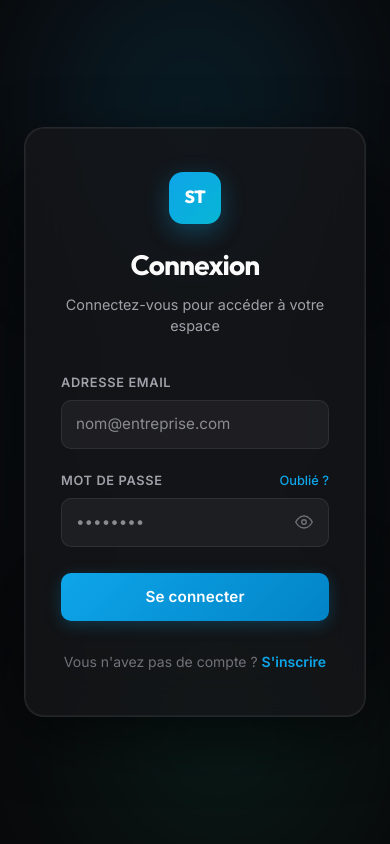
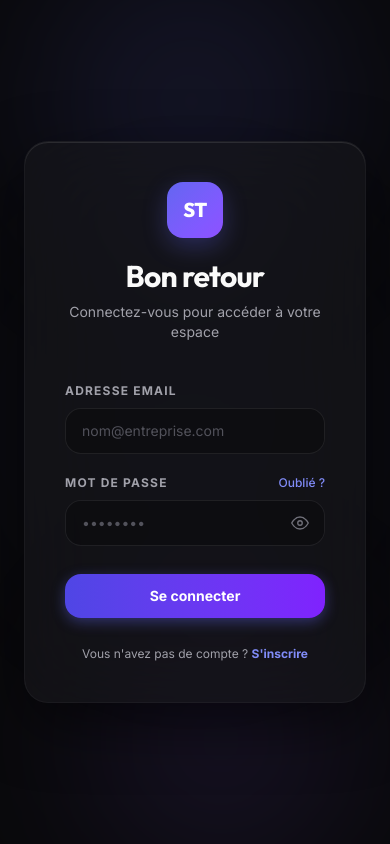
Before and after one commit to Ilyas0236/projet-pointage, a Next.js app: page /login in a window 390 px wide. Built offline with nearby package versions, Linux system fonts and the light colour scheme.

Commit message:
feat: refonte UI/UX premium - login, dashboards admin/employé, design system Tailwind

```diff
--- a/src/app/login/page.js
+++ b/src/app/login/page.js
@@ -45,52 +45,11 @@ export default function LoginPage() {
   };
 
   return (
-    <div
-      style={{
-        display: 'flex',
-        alignItems: 'center',
-        justifyContent: 'center',
-        minHeight: '100vh',
-        padding: '24px',
-        position: 'relative',
-        overflow: 'hidden',
-        background: '#09090b',
-      }}
-    >
+    <div className="relative min-h-screen flex items-center justify-center overflow-hidden bg-background p-6">
       {/* Animated gradient blobs */}
-      <div style={{
-        position: 'absolute',
-        top: '-20%',
-        left: '-10%',
-        width: '500px',
-        height: '500px',
-        borderRadius: '50%',
-        background: 'radial-gradient(circle, rgba(14,165,233,0.15) 0%, transparent 70%)',
-        filter: 'blur(60px)',
-        animation: 'float1 8s ease-in-out infinite',
-      }} />
-      <div style={{
-        position: 'absolute',
-        bottom: '-15%',
-        right: '-10%',
-        width: '450px',
-        height: '450px',
-        borderRadius: '50%',
-        background: 'radial-gradient(circle, rgba(16,185,129,0.12) 0%, transparent 70%)',
-        filter: 'blur(60px)',
-        animation: 'float2 10s ease-in-out infinite',
-      }} />
-      <div style={{
-        position: 'absolute',
-        top: '50%',
-        left: '50%',
-        transform: 'translate(-50%, -50%)',
-        width: '600px',
-        height: '600px',
-        borderRadius: '50%',
-        background: 'radial-gradient(circle, rgba(14,165,233,0.06) 0%, transparent 70%)',
-        filter: 'blur(40px)',
-      }} />
+      <div className="absolute top-[-20%] left-[-10%] w-[500px] h-[500px] rounded-full bg-[radial-gradient(circle,rgba(99,102,241,0.15)_0%,transparent_70%)] blur-[60px] animate-[float1_8s_ease-in-out_infinite]" />
+      <div className="absolute bottom-[-15%] right-[-10%] w-[450px] h-[450px] rounded-full bg-[radial-gradient(circle,rgba(139,92,246,0.12)_0%,transparent_70%)] blur-[60px] animate-[float2_10s_ease-in-out_infinite]" />
+      <div className="absolute top-1/2 left-1/2 -translate-x-1/2 -translate-y-1/2 w-[600px] h-[600px] rounded-full bg-[radial-gradient(circle,rgba(99,102,241,0.06)_0%,transparent_70%)] blur-[40px]" />
 
       <style jsx>{`
         @keyframes float1 {
@@ -105,62 +64,21 @@ export default function LoginPage() {
         }
       `}</style>
 
-      <div
-        className="animate-fade-in"
-        style={{
-          width: '100%',
-          maxWidth: '420px',
-          padding: '44px 36px',
-          background: 'rgba(24, 24, 27, 0.7)',
-          backdropFilter: 'blur(24px)',
-          WebkitBackdropFilter: 'blur(24px)',
-          border: '1px solid rgba(255,255,255,0.08)',
-          borderRadius: '20px',
-          boxShadow: '0 20px 60px rgba(0,0,0,0.5), 0 0 0 1px rgba(255,255,255,0.05) inset',
-          position: 'relative',
-          zIndex: 10,
-        }}
-      >
-        <div style={{ textAlign: 'center', marginBottom: '36px', display: 'flex', flexDirection: 'column', alignItems: 'center' }}>
-          <div style={{
-            background: 'linear-gradient(135deg, #0ea5e9, #06b6d4)',
-            color: 'white',
-            borderRadius: '14px',
-            width: '52px',
-            height: '52px',
-            display: 'flex',
-            alignItems: 'center',
-            justifyContent: 'center',
-            fontWeight: '800',
-            fontSize: '1.1rem',
-            marginBottom: '20px',
-            boxShadow: '0 8px 24px rgba(14,165,233,0.3)',
-            letterSpacing: '-0.02em',
-            fontFamily: 'var(--font-heading)',
-          }}>ST</div>
-          <h2 style={{ fontSize: '1.75rem', fontWeight: 700, marginBottom: '8px', color: '#fafafa', letterSpacing: '-0.03em', fontFamily: 'var(--font-heading)' }}>
-            Connexion
+      <div className="relative z-10 w-full max-w-[420px] p-10 bg-surface-900/60 backdrop-blur-2xl border border-border/50 rounded-3xl shadow-[0_20px_60px_rgba(0,0,0,0.5),_inset_0_1px_0_rgba(255,255,255,0.1)] animate-fade-in">
+        <div className="text-center mb-10 flex flex-col items-center">
+          <div className="bg-gradient-to-br from-primary-500 to-violet-500 text-white rounded-2xl w-14 h-14 flex items-center justify-center font-extrabold text-xl mb-5 shadow-[0_8px_24px_rgba(99,102,241,0.3)] tracking-tight font-heading">
+            ST
+          </div>
+          <h2 className="text-3xl font-bold mb-2 text-foreground tracking-tight font-heading">
+            Bon retour
           </h2>
-          <p style={{ color: '#a1a1aa', fontSize: '0.9rem', lineHeight: 1.5 }}>
+          <p className="text-muted-foreground text-sm">
             Connectez-vous pour accéder à votre espace
           </p>
         </div>
 
         {error && (
-          <div
-            style={{
-              padding: '12px 16px',
-              backgroundColor: 'rgba(239,68,68,0.1)',
-              color: '#ef4444',
-              border: '1px solid rgba(239,68,68,0.25)',
-              borderRadius: '10px',
-              fontSize: '0.85rem',
-              marginBottom: '24px',
-              display: 'flex',
-              alignItems: 'center',
-              gap: '8px'
-            }}
-          >
+          <div className="mb-6 flex items-center gap-2 p-3 bg-destructive/10 text-destructive border border-destructive/20 rounded-xl text-sm animate-in slide-in-from-top-2">
             <svg width="16" height="16" viewBox="0 0 24 24" fill="none" stroke="currentColor" strokeWidth="2" strokeLinecap="round" strokeLinejoin="round">
               <circle cx="12" cy="12" r="10"></circle>
               <line x1="12" y1="8" x2="12" y2="12"></line>
@@ -170,9 +88,9 @@ export default function LoginPage() {
           </div>
         )}
 
-        <form onSubmit={handleLogin} style={{ display: 'flex', flexDirection: 'column', gap: '22px' }}>
-          <div style={{ display: 'flex', flexDirection: 'column', gap: '8px' }}>
-            <label style={{ fontSize: '0.8rem', fontWeight: 600, color: '#a1a1aa', textTransform: 'uppercase', letterSpacing: '0.05em' }}>
+        <form onSubmit={handleLogin} className="flex flex-col gap-5">
+          <div className="flex flex-col gap-2">
+            <label className="text-[0.75rem] font-bold text-muted-foreground uppercase tracking-widest">
               Adresse Email
             </label>
             <input
@@ -181,69 +99,32 @@ export default function LoginPage() {
               value={email}
               onChange={(e) => setEmail(e.target.value)}
               required
-              style={{
-                width: '100%',
-                padding: '12px 14px',
-                background: 'rgba(39,39,42,0.6)',
-                border: '1px solid rgba(255,255,255,0.08)',
-                borderRadius: '10px',
-                color: '#fafafa',
-                fontSize: '0.95rem',
-                outline: 'none',
-                transition: 'border-color 0.2s ease, box-shadow 0.2s ease',
-                boxSizing: 'border-box',
-              }}
-              onFocus={(e) => { e.target.style.borderColor = '#0ea5e9'; e.target.style.boxShadow = '0 0 0 3px rgba(14,165,233,0.15)'; }}
-              onBlur={(e) => { e.target.style.borderColor = 'rgba(255,255,255,0.08)'; e.target.style.boxShadow = 'none'; }}
+              className="w-full px-4 py-3 bg-surface-950/50 border border-border rounded-xl text-foreground text-sm outline-none transition-all duration-200 focus:border-primary-500 focus:ring-4 focus:ring-primary-500/10 placeholder:text-surface-600"
             />
           </div>
 
-          <div style={{ display: 'flex', flexDirection: 'column', gap: '8px' }}>
-            <div style={{ display: 'flex', justifyContent: 'space-between', alignItems: 'center' }}>
-              <label style={{ fontSize: '0.8rem', fontWeight: 600, color: '#a1a1aa', textTransform: 'uppercase', letterSpacing: '0.05em' }}>
+          <div className="flex flex-col gap-2">
+            <div className="flex justify-between items-center">
+              <label className="text-[0.75rem] font-bold text-muted-foreground uppercase tracking-widest">
                 Mot de Passe
               </label>
-              <span style={{ fontSize: '0.8rem', color: '#0ea5e9', cursor: 'pointer', fontWeight: 500 }}>
+              <span className="text-xs text-primary-400 hover:text-primary-300 cursor-pointer font-medium transition-colors">
                 Oublié ?
               </span>
             </div>
-            <div style={{ position: 'relative' }}>
+            <div className="relative">
               <input
                 type={showPassword ? 'text' : 'password'}
                 placeholder="••••••••"
                 value={password}
                 onChange={(e) => setPassword(e.target.value)}
                 required
-                style={{
-                  width: '100%',
-                  padding: '12px 44px 12px 14px',
-                  background: 'rgba(39,39,42,0.6)',
-                  border: '1px solid rgba(255,255,255,0.08)',
-                  borderRadius: '10px',
-                  color: '#fafafa',
-                  fontSize: '0.95rem',
-                  outline: 'none',
-                  transition: 'border-color 0.2s ease, box-shadow 0.2s ease',
-                  boxSizing: 'border-box',
-                }}
-                onFocus={(e) => { e.target.style.borderColor = '#0ea5e9'; e.target.style.boxShadow = '0 0 0 3px rgba(14,165,233,0.15)'; }}
-                onBlur={(e) => { e.target.style.borderColor = 'rgba(255,255,255,0.08)'; e.target.style.boxShadow = 'none'; }}
+                className="w-full pl-4 pr-11 py-3 bg-surface-950/50 border border-border rounded-xl text-foreground text-sm outline-none transition-all duration-200 focus:border-primary-500 focus:ring-4 focus:ring-primary-500/10 placeholder:text-surface-600"
               />
               <button
                 type="button"
                 onClick={() => setShowPassword(!showPassword)}
-                style={{
-                  position: 'absolute',
-                  right: '12px',
-                  top: '50%',
-                  transform: 'translateY(-50%)',
-                  background: 'none',
-                  border: 'none',
-                  color: '#71717a',
-                  cursor: 'pointer',
-                  padding: '4px',
-                  display: 'flex',
-                }}
+                className="absolute right-3 top-1/2 -translate-y-1/2 text-surface-500 hover:text-surface-300 transition-colors p-1"
               >
                 {showPassword ? (
                   <svg width="18" height="18" viewBox="0 0 24 24" fill="none" stroke="currentColor" strokeWidth="1.8"><path d="M17.94 17.94A10.07 10.07 0 0 1 12 20c-7 0-11-8-11-8a18.45 18.45 0 0 1 5.06-5.94M9.9 4.24A9.12 9.12 0 0 1 12 4c7 0 11 8 11 8a18.5 18.5 0 0 1-2.16 3.19m-6.72-1.07a3 3 0 1 1-4.24-4.24"/><line x1="1" y1="1" x2="23" y2="23"/></svg>
@@ -257,36 +138,20 @@ export default function LoginPage() {
           <button
             type="submit"
             disabled={loading}
-            style={{
-              width: '100%',
-              padding: '13px',
-              marginTop: '4px',
-              background: loading ? 'rgba(14,165,233,0.5)' : 'linear-gradient(135deg, #0ea5e9, #0284c7)',
-              color: 'white',
-              border: 'none',
-              borderRadius: '10px',
-              fontSize: '0.95rem',
-              fontWeight: 600,
-              cursor: loading ? 'not-allowed' : 'pointer',
-              transition: 'all 0.2s ease',
-              boxShadow: '0 4px 16px rgba(14,165,233,0.25)',
-              letterSpacing: '0.01em',
-            }}
-            onMouseEnter={(e) => { if (!loading) { e.target.style.transform = 'translateY(-1px)'; e.target.style.boxShadow = '0 6px 24px rgba(14,165,233,0.35)'; } }}
-            onMouseLeave={(e) => { e.target.style.transform = 'translateY(0)'; e.target.style.boxShadow = '0 4px 16px rgba(14,165,233,0.25)'; }}
+            className="w-full mt-2 py-3 bg-gradient-to-r from-primary-600 to-violet-600 hover:from-primary-500 hover:to-violet-500 text-white rounded-xl text-sm font-bold shadow-[0_4px_14px_rgba(99,102,241,0.39)] hover:shadow-[0_6px_20px_rgba(99,102,241,0.23)] hover:-translate-y-[1px] transition-all duration-200 disabled:opacity-50 disabled:cursor-not-allowed flex justify-center items-center gap-2"
           >
             {loading ? (
-              <span style={{ display: 'flex', alignItems: 'center', justifyContent: 'center', gap: '8px' }}>
-                <svg width="18" height="18" viewBox="0 0 24 24" fill="none" stroke="currentColor" strokeWidth="2" style={{ animation: 'spin 1s linear infinite' }}><path d="M21 12a9 9 0 1 1-6.219-8.56"/></svg>
-                Vérification...
-              </span>
+              <>
+                <svg width="18" height="18" viewBox="0 0 24 24" fill="none" stroke="currentColor" strokeWidth="2" className="animate-spin"><path d="M21 12a9 9 0 1 1-6.219-8.56"/></svg>
+                Connexion en cours...
+              </>
             ) : 'Se connecter'}
           </button>
 
-          <div style={{ textAlign: 'center', marginTop: '8px', fontSize: '0.875rem' }}>
-            <span style={{ color: '#71717a' }}>Vous n&apos;avez pas de compte ?{' '}</span>
-            <Link href="/register" style={{ color: '#0ea5e9', fontWeight: 600, textDecoration: 'none', transition: 'color 0.2s' }}>
-              S&apos;inscrire
+          <div className="text-center mt-2 text-xs">
+            <span className="text-muted-foreground">Vous n'avez pas de compte ? </span>
+            <Link href="/register" className="text-primary-400 hover:text-primary-300 font-bold transition-colors">
+              S'inscrire
             </Link>
           </div>
         </form>
```
Also changed, not shown: src/app/admin/page.js (+62 -36 lines), src/app/dashboard/page.js (+52 -23 lines), src/app/globals.css (+24 -24 lines), src/components/Sidebar.js (+8 -8 lines).
